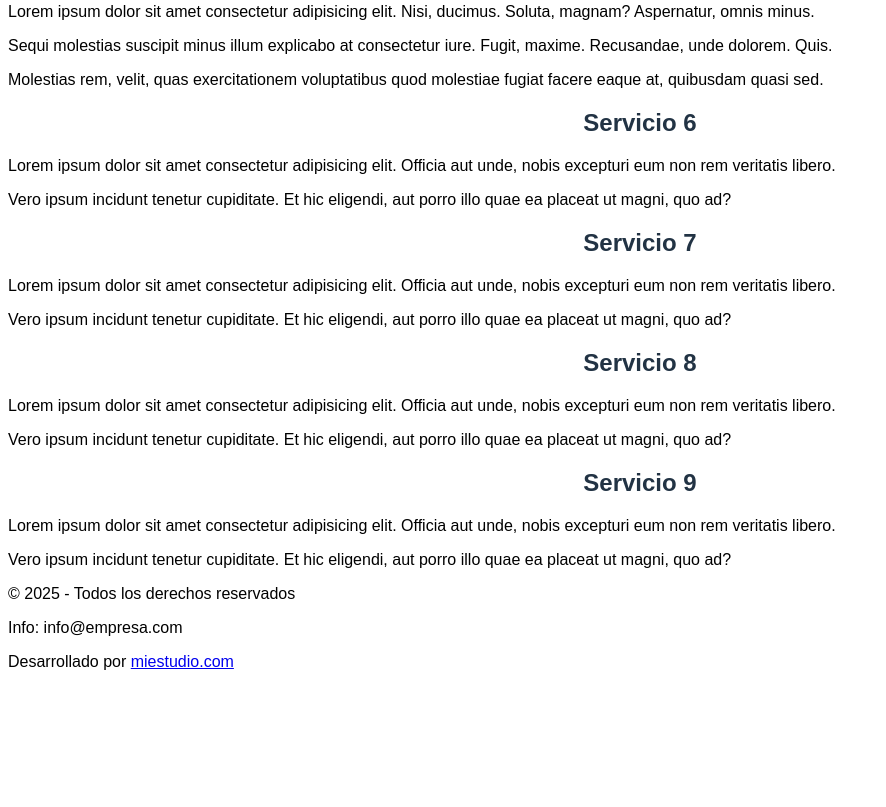
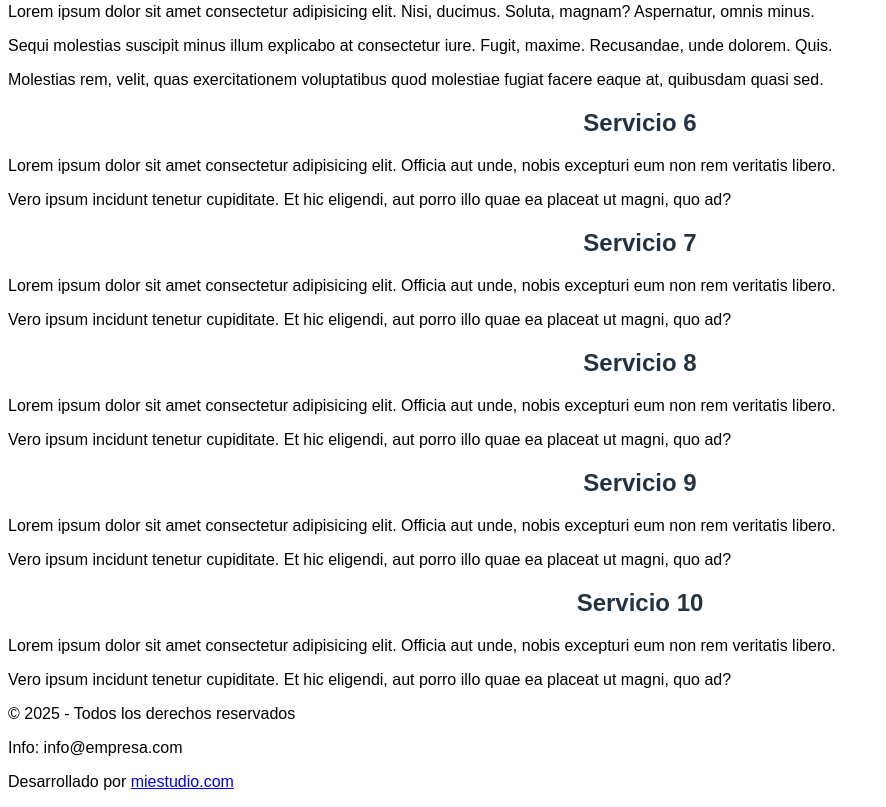
Before and after one commit to jdrjuan/sitio-web-2, a plain HTML site: page servicios.html in a window 1280 px wide. Shown: the part 821-1628 px from the top of the page, without its empty margins (0-886 px from the left). Before the commit the page ends 1508 px from the top, so only its background shows below. Drawn offline with Linux system fonts and the light colour scheme.

Commit message:
Agrega servicio 10 a servicios.html

```diff
--- a/servicios.html
+++ b/servicios.html
@@ -58,6 +58,10 @@
     <p>Lorem ipsum dolor sit amet consectetur adipisicing elit. Officia aut unde, nobis excepturi eum non rem veritatis libero.</p>
     <p>Vero ipsum incidunt tenetur cupiditate. Et hic eligendi, aut porro illo quae ea placeat ut magni, quo ad?</p>
 
+    <h2>Servicio 10</h2>
+    <p>Lorem ipsum dolor sit amet consectetur adipisicing elit. Officia aut unde, nobis excepturi eum non rem veritatis libero.</p>
+    <p>Vero ipsum incidunt tenetur cupiditate. Et hic eligendi, aut porro illo quae ea placeat ut magni, quo ad?</p>
+
     <footer>
         <p>&copy; 2025 - Todos los derechos reservados</p>
         <p>Info: info@empresa.com</p>
```
